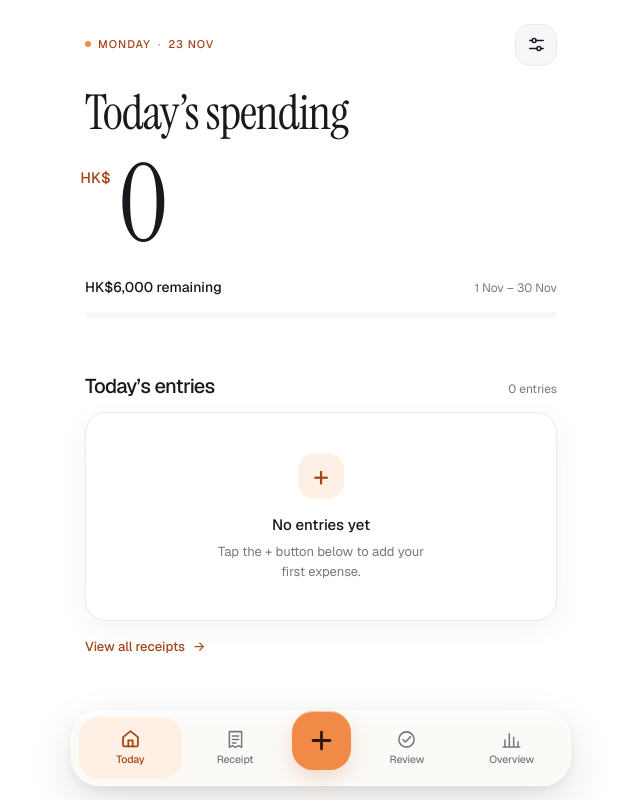
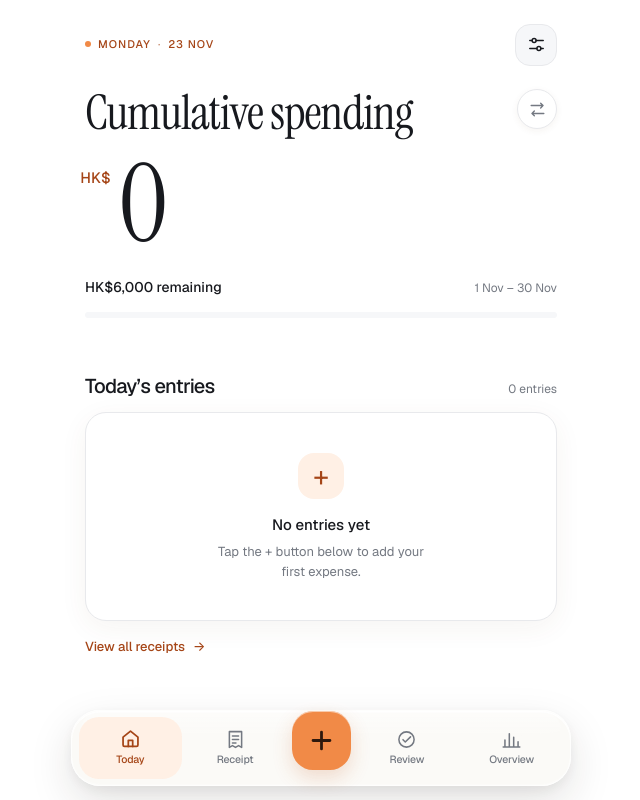
Before and after one commit to Denosdesign/pocket-ledger, a plain HTML site: page index.html in a window 1280 px wide. Shown: the whole page, without its empty margins (319-959 px from the left). Drawn offline with nearby package versions, Linux system fonts and the light colour scheme.

Commit message:
Show cumulative spending by default with a daily total toggle

```diff
--- a/index.html
+++ b/index.html
@@ -362,6 +362,15 @@ html,body{transition:background-color .24s ease,color .24s ease}
 .utility-settings:hover,.utility-settings[aria-current="page"]{background:var(--accent-soft);border-color:var(--accent-outline);color:var(--accent-ink)}
 .hero{margin-top:21px;padding-top:0}
 .hero-title{margin-top:0}
+.hero-heading{display:flex;align-items:flex-start;justify-content:space-between;gap:10px}
+.hero-heading .hero-title{min-width:0;flex:1}
+.metric-toggle{display:grid;place-items:center;flex:none;width:40px;height:40px;margin-top:1px;padding:0;border:1px solid var(--line);border-radius:50%;background:var(--surface);color:var(--muted);box-shadow:0 2px 7px var(--shadow);transition:background-color .18s ease,color .18s ease,transform .18s ease}
+.metric-toggle svg{width:19px;height:19px;stroke:currentColor;stroke-width:1.7;stroke-linecap:round;stroke-linejoin:round;fill:none}
+.metric-toggle:hover{background:var(--soft);color:var(--ink)}
+.metric-toggle:active{transform:scale(.93)}
+.metric-value{animation:metricReveal .25s cubic-bezier(.18,.85,.2,1) both}
+@keyframes metricReveal{from{opacity:.55;transform:translateY(6px)}to{opacity:1;transform:translateY(0)}}
+@media(prefers-reduced-motion:reduce){.metric-value{animation:none}.metric-toggle{transition:none}}
 h2{margin-top:24px}
 .overview-heading{margin-top:26px}
 .cycle-range{margin-top:9px;font-size:14px;color:var(--muted)}
@@ -694,7 +703,7 @@ async function runAI(id){
   finally{aiPending.delete(id);persist();render()}}
 
 /* UI state */
-let view="today",draft={name:"",amt:"",date:today(),unknown:false},capErr="",receiptFilter="all";
+let view="today",homeMetric="month",draft={name:"",amt:"",date:today(),unknown:false},capErr="",receiptFilter="all";
 let recDraft=null,cardDraft={bal:"",date:today()},models=null,modelQuery="",modelMsg="",testMsg="",showKey=false,backupText="",armed={};
 let sheet=null,sheetReturnFocus=null,toastTimer=null,categoryDraft="",categoryConfirm="",categoryFeedback="",mergeChoice={};
 
@@ -722,10 +731,15 @@ function recentLabels(){const since=addDays(today(),-60),m=new Map();
   return [...m.values()].sort((a,b)=>b.n-a.n).slice(0,5)}
 
 function viewToday(){const t=today(),tot=spendIn(t,t),m=monthStats(),todays=S.entries.filter(e=>e.date===t).sort(byNewest),rec=recentLabels();
+  const cumulative=homeMetric==="month",metricTitle=cumulative?"Cumulative spending":"Today’s spending";
+  const nextTitle=cumulative?"Show today’s spending":"Show cumulative spending";
   return `${masthead()}
-  <section class="hero" aria-label="Today’s spending">
-    <h1 class="hero-title">Today’s spending</h1>
-    ${fig(tot)}
+  <section class="hero" aria-label="${metricTitle}">
+    <div class="hero-heading"><h1 class="hero-title">${metricTitle}</h1>
+      <button type="button" id="spending-toggle" class="metric-toggle" data-act="toggle-spending" aria-label="${nextTitle}" title="${nextTitle}">
+        <svg viewBox="0 0 24 24" aria-hidden="true"><path d="M4 7h15l-3-3m3 3-3 3M20 17H5l3-3m-3 3 3 3"/></svg>
+      </button></div>
+    <div class="metric-value" aria-live="polite">${fig(cumulative?m.spent:tot)}</div>
     <div class="hero-footer"><span class="budget-remain">${m.left>=0?`${money(m.left)} remaining`:`${money(-m.left)} over budget`}</span><span class="budget-context" title="${esc(m.name)}">${esc(m.name)}</span></div>
     <div class="meter${m.left<0?" over":""}"><i style="width:${m.budget?Math.min(100,m.spent/m.budget*100):0}%"></i></div>
   </section>
@@ -1033,6 +1047,7 @@ function importData(text){let p;try{p=JSON.parse(text)}catch{toast("That file is
 
 /* Actions */
 const ACT={
+  "toggle-spending":()=>{homeMetric=homeMetric==="month"?"today":"month";render()},
   "toggle-unknown":()=>{draft.unknown=!draft.unknown;capErr="";render();(draft.unknown?$("cap-amt"):$("cap-name"))?.focus()},
   pick:el=>{draft.name=el.dataset.label;draft.unknown=false;render();$("cap-amt")?.focus()},
   edit:el=>openSheet(el.dataset.id),
```
